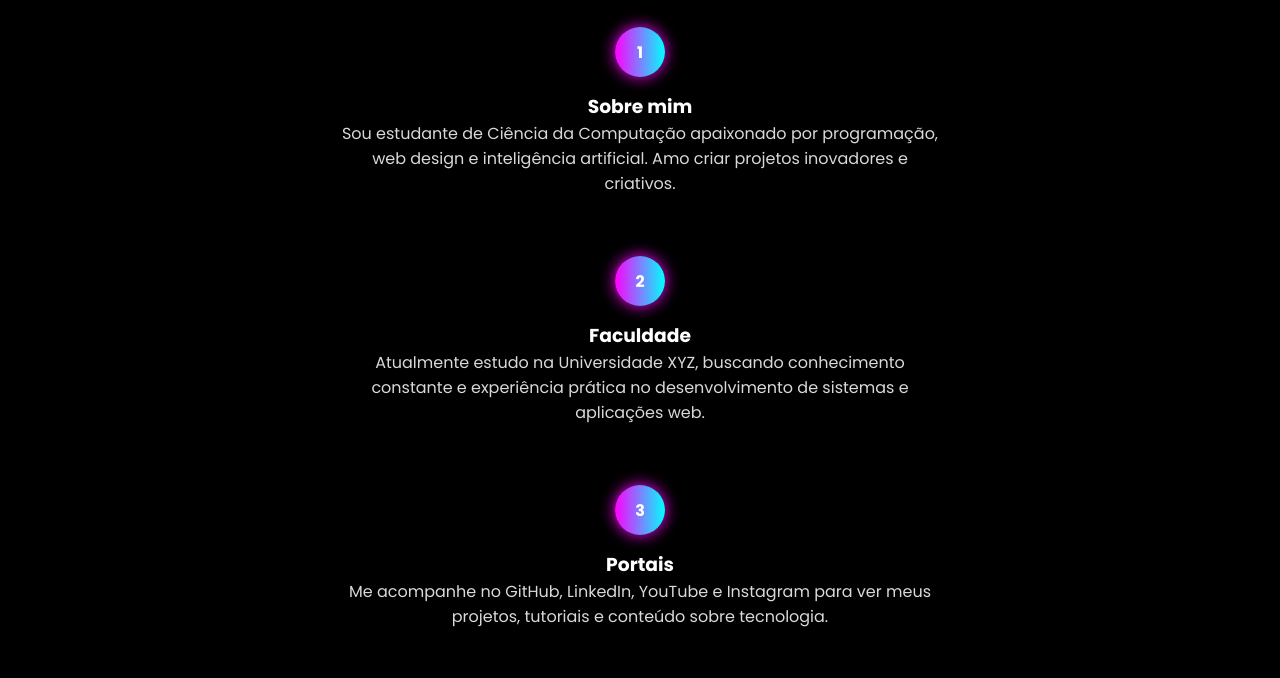
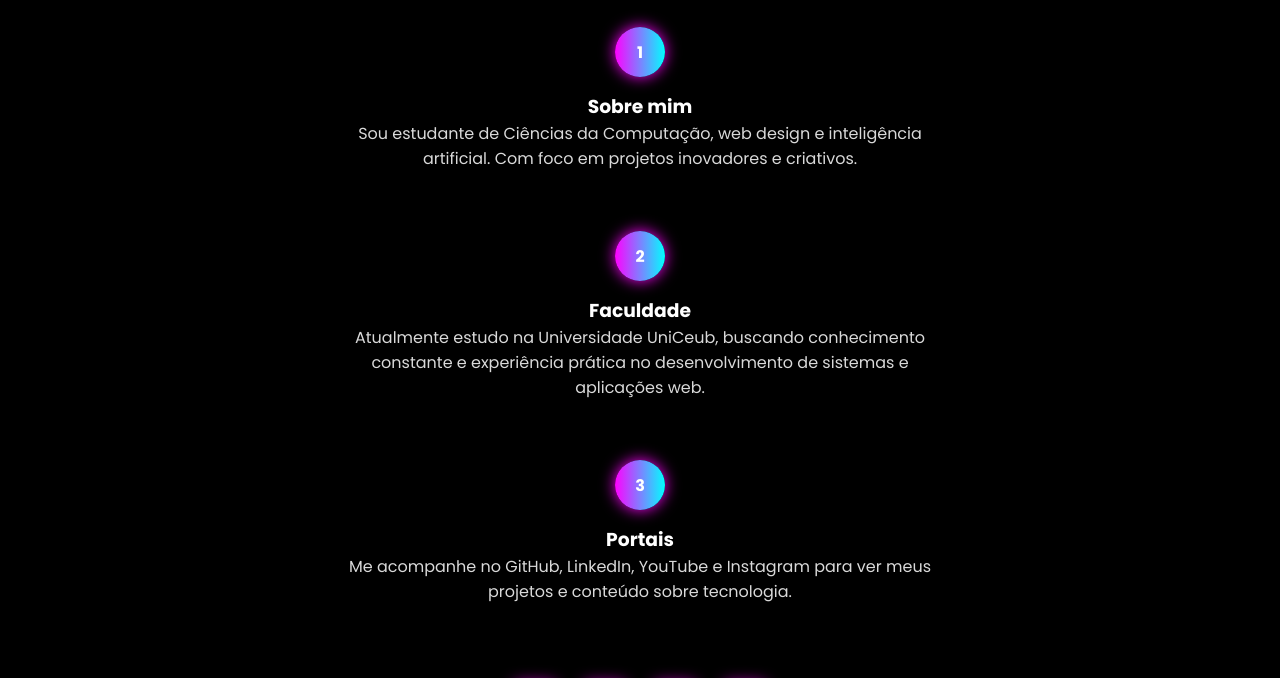
Before and after one commit to Nanda1509/Meu-site, a plain HTML site: page index.html in a window 1280 px wide. Shown: the part 870-1548 px from the top of the page. Drawn offline with Linux system fonts and the light colour scheme.

Commit message:
Update index.html

```diff
--- a/index.html
+++ b/index.html
@@ -224,17 +224,17 @@
         <div class="step">
             <div class="step-circle">1</div>
             <h3>Sobre mim</h3>
-            <p>Sou estudante de Ciência da Computação apaixonado por programação, web design e inteligência artificial. Amo criar projetos inovadores e criativos.</p>
+            <p>Sou estudante de Ciências da Computação, web design e inteligência artificial. Com foco em projetos inovadores e criativos.</p>
         </div>
         <div class="step">
             <div class="step-circle">2</div>
             <h3>Faculdade</h3>
-            <p>Atualmente estudo na Universidade XYZ, buscando conhecimento constante e experiência prática no desenvolvimento de sistemas e aplicações web.</p>
+            <p>Atualmente estudo na Universidade UniCeub, buscando conhecimento constante e experiência prática no desenvolvimento de sistemas e aplicações web.</p>
         </div>
         <div class="step">
             <div class="step-circle">3</div>
             <h3>Portais</h3>
-            <p>Me acompanhe no GitHub, LinkedIn, YouTube e Instagram para ver meus projetos, tutoriais e conteúdo sobre tecnologia.</p>
+            <p>Me acompanhe no GitHub, LinkedIn, YouTube e Instagram para ver meus projetos e conteúdo sobre tecnologia.</p>
         </div>
     </div>
 
@@ -258,4 +258,5 @@
     </footer>
 
 </body>
+
 </html>
```
